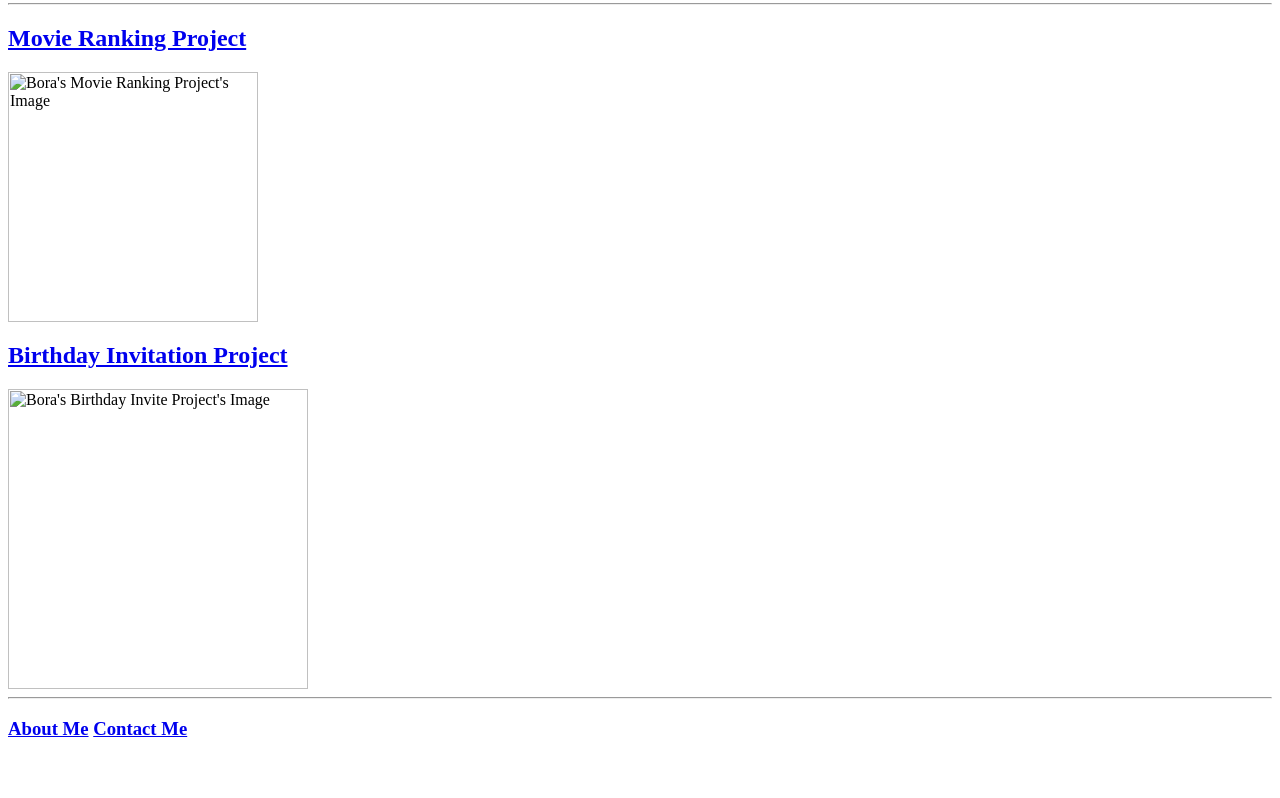
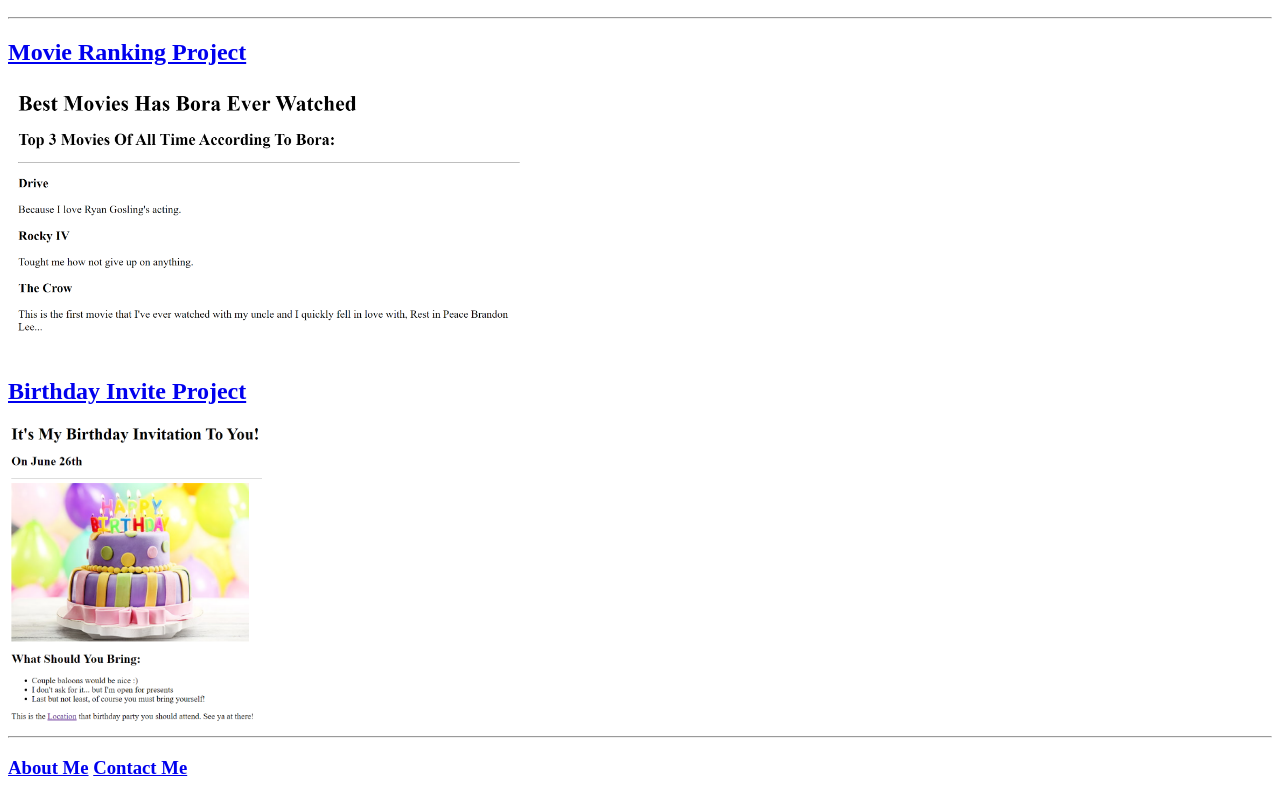
Before and after one commit to wckdmystc/html-porfolio, a plain HTML site: page index.html in a window 1280 px wide. Shown: the part 110-908 px from the top of the page. Before the commit the page ends 868 px from the top, so only its background shows below. Drawn offline with Linux system fonts and the light colour scheme.

Commit message:
Add files via upload

```diff
--- a/index.html
+++ b/index.html
@@ -1,22 +1,20 @@
-<!-- TODO 1: Create the HTML Boilerplate -->
+<!DOCTYPE html>
+<html lang="en">
+<head>
+    <meta charset="UTF-8">
+    <meta name="viewport" content="width=device-width, initial-scale=1.0">
+    <title>Bora Erdem</title>
+</head>
+<body>
     <h1>Bora Erdem's Portfolio</h1>
     <h2>I'm a Web Developer</h2>
      <hr />
-<!-- TODO 2: Add Your previous projects' HTML into the public folder -->
     <a href="../2.4 My Project/index.html" alt="Bora's Movie Ranking Project's Link"><h2>Movie Ranking Project</h2></a>
-<img height="250x" src="./assets/images/M-R-P.png" alt="Bora's Movie Ranking Project's Image"/><br />
-<a href="../3.4 Birthday Invite Project/index.html" alt="Bora's Birthday Invite Project's Link"><h2>Birthday Invitation Project</h2></a>
-<img height="300x" src="./assets/images/B-I.png" alt="Bora's Birthday Invite Project's Image"/><br />
+    <img height="250x" src="./assets/images/Movie Ranking Project.png" alt="Bora's Movie Ranking Project's Image"/><br />
+     <br />
+    <a href="../3.4 Birthday Invite Project/index.html" alt="Bora's Birthday Invite Project's Link"><h2>Birthday Invite Project</h2></a>
+    <img height="300x" src="./assets/images/Birthday Invite Project.png" alt="Bora's Birthday Invite Project's Image"/><br />
      <hr />
     <h3><a href="./public/about.html" alt="About Bora">About Me</a> <a href="./public/contact.html" alt="Bora's Contacts">Contact Me</a></h3>
-<!-- TODO 3: Take screenshots of your project previews and add the images to the images folder -->
-
-<!-- TODO 4: Add titles/subtitles etc. -->
-
-<!-- TODO 5: Add a link to the project pages -->
-
-<!-- TODO 6: Add images to show the project previews
-HINT for TODO 6: You can use the height attribute set to 200 to make the image smaller:
-https://developer.mozilla.org/en-US/docs/Web/HTML/Element/img#attr-height -->
-
-<!-- TODO 7: Add the Contact Me and About Me page links -->
+</body>
+</html>
```
Lines whose indentation alone changed are shown as unchanged.
